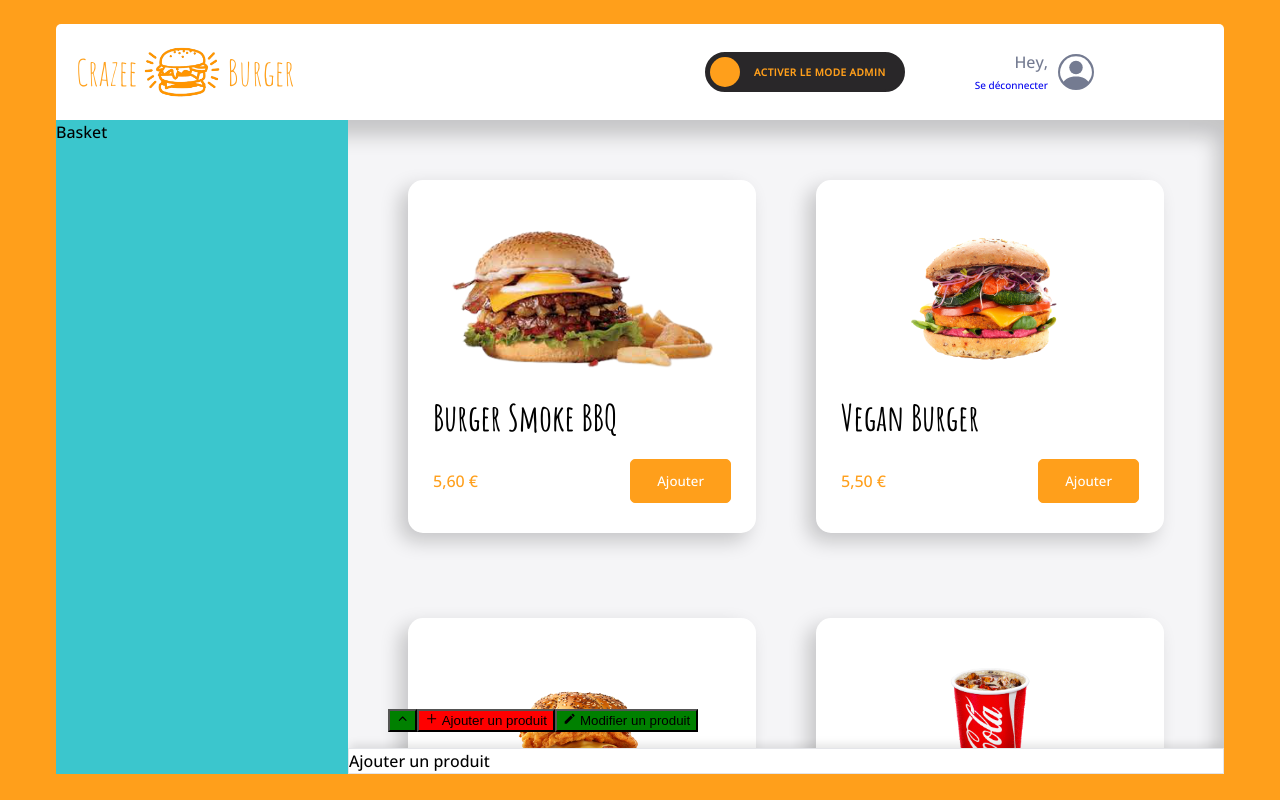
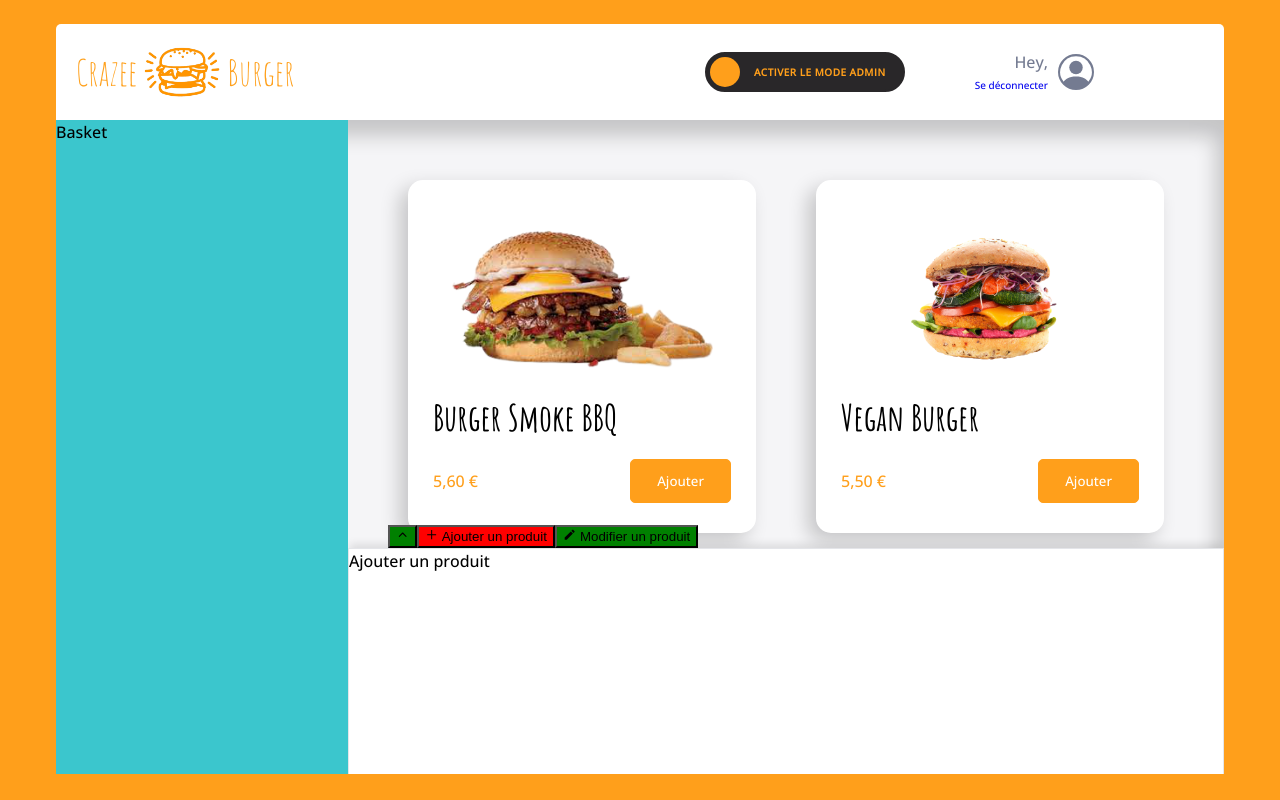
Before and after one commit to clairedornic/crazee-burger, a React (Vite) app: page /order in a window 1280 px wide. Built offline with nearby package versions, Linux system fonts and the light colour scheme.

Commit message:
style: improve layout and overflows

```diff
--- a/src/components/pages/order/Admin/AdminPanel.tsx
+++ b/src/components/pages/order/Admin/AdminPanel.tsx
@@ -22,7 +22,11 @@ export const AdminPanel = () => {
 const AdminPanelStyled = styled.div`
     position: absolute;
     bottom: 0;
-    display: flex;
-    flex-direction: column;
+    height: 250px;
     width: 100%;
+    z-index: 1;
+
+    .admin-container {
+      height: 100%;
+    }
 `;
--- a/src/components/pages/order/Admin/AdminTab.tsx
+++ b/src/components/pages/order/Admin/AdminTab.tsx
@@ -15,6 +15,7 @@ export const AdminTab: React.FC<AdminTabsProps> = ({title}) => {
 }
 
 const AdminTabContentStyled = styled.div`
+    height: 100%;
     background: ${theme.colors.white};
     box-shadow: ${theme.shadows.subtle};
     border: 1px solid #E4E5E9;
--- a/src/components/pages/order/Admin/AdminTabs.tsx
+++ b/src/components/pages/order/Admin/AdminTabs.tsx
@@ -1,6 +1,7 @@
 import { ReactElement, useState } from "react";
 import styled from "styled-components";
 import { AdminTabTitle, AdminTabTitleProps } from "./AdminTabTitle"
+import { theme } from "../../../../assets/styles/theme/theme-design";
 
 interface AdminTabsProps {
     children: ReactElement<AdminTabTitleProps>[];
@@ -18,7 +19,7 @@ export const AdminTabs: React.FC<AdminTabsProps> = ({children}) => {
         <AdminTabsStyled>
             <ul>
                 {children.map((item,index) => (
-                    <AdminTabTitle tabKey={index} title={item.props.title} icon={item.props.icon} isActive={isTabActive(index, selectedTab)} setSelectedTab={setSelectedTab}/>
+                    <AdminTabTitle tabKey={index} key={index} title={item.props.title} icon={item.props.icon} isActive={isTabActive(index, selectedTab)} setSelectedTab={setSelectedTab}/>
                 ))}
             </ul>
             {children[selectedTab]}
@@ -27,8 +28,16 @@ export const AdminTabs: React.FC<AdminTabsProps> = ({children}) => {
 }
 
 const AdminTabsStyled = styled.div`
+    height: 100%;
+
     ul {
         display: flex;
         list-style: none;
+        margin: 0;
+    }
+
+    & > div {
+        border: 1px solid #E4E5E9;
+        background: ${theme.colors.white};
     }
 `;
--- a/src/components/pages/order/Menu/Menu.tsx
+++ b/src/components/pages/order/Menu/Menu.tsx
@@ -23,8 +23,8 @@ const MenuStyled = styled.div`
   grid-template-columns: repeat(auto-fit, minmax(240px, 1fr) );
   grid-row-gap: 85px;
   grid-column-gap: 60px;
-  width: 100%;
   justify-content: center;
+  height: 100%;
   margin: 0 auto;
   padding: 60px;
   overflow-y: scroll;
--- a/src/components/pages/order/OrderPage.tsx
+++ b/src/components/pages/order/OrderPage.tsx
@@ -47,7 +47,7 @@ const OrderPageStyled = styled.div`
 
         .menu-and-admin {
             position: relative;
-            overflow-y: scroll;
+            overflow-y: hidden;
         }
     }
 `;
```
